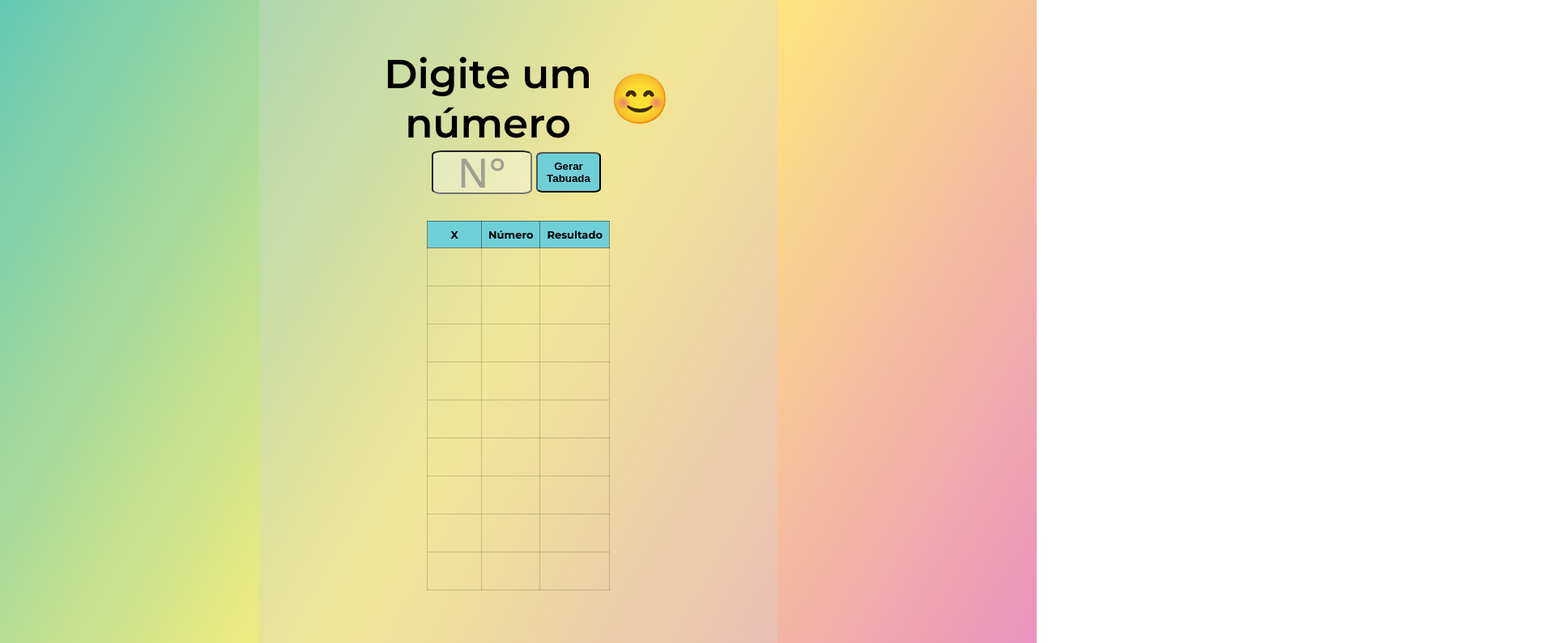
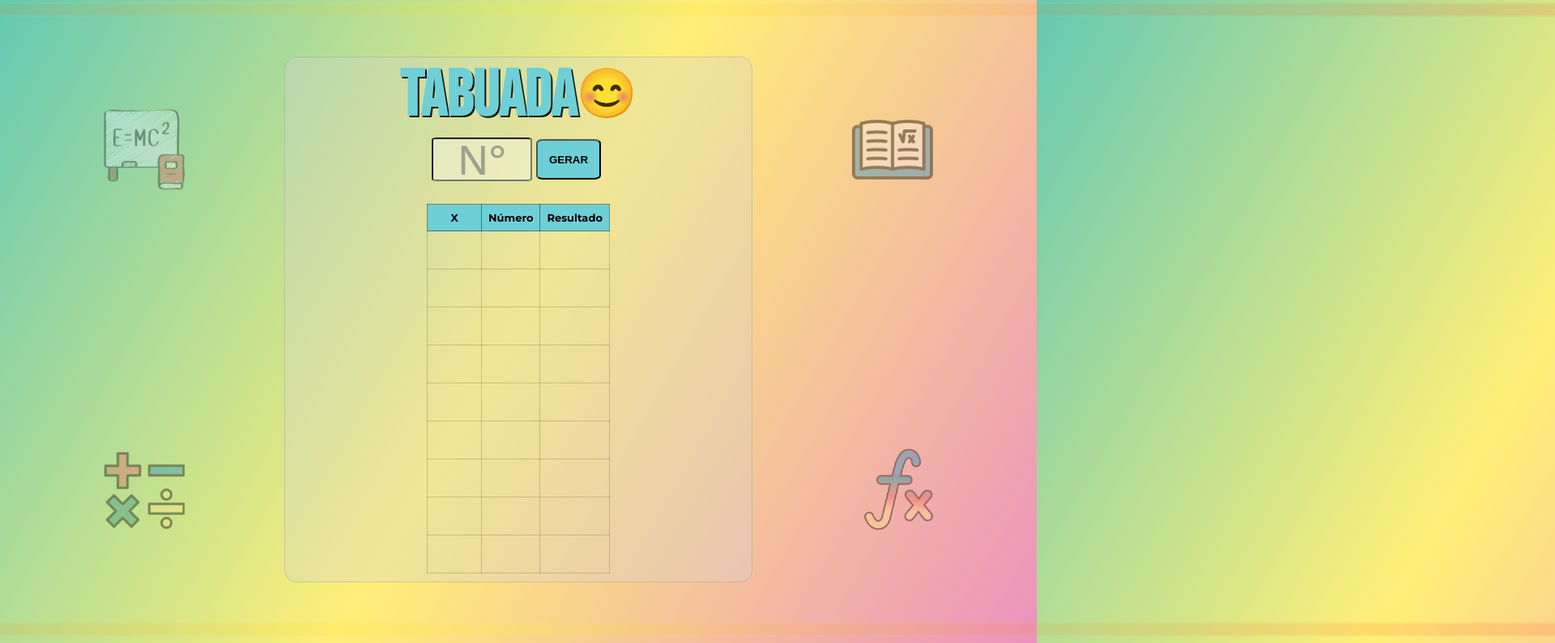
Before and after one commit to devfelipeeduardo/tabuada_com_js, a plain HTML site: page index.html in a window 1280 px wide. Shown: the part 5-800 px from the top of the page at 81% size, 1920 px wide, since content can reach past the window. Drawn offline with nearby package versions, Linux system fonts and the light colour scheme.

Commit message:
Correcao de alguns bugs, responsividade, adicao de detalhes.

```diff
--- a/index.html
+++ b/index.html
@@ -5,23 +5,30 @@
 <head>
     <meta charset="UTF-8">
     <meta name="viewport" content="width=device-width, initial-scale=1.0">
-    <title>Exercícios DOM</title>
+    <title>Tabuada</title>
     <link rel="stylesheet" href="style.css">
 </head>
 
 <body>
+
+    <div class="background-effect-top"></div>
+    <div class="background-effect-bottom"></div>
+
     <section class="multiplication-table-structure">
-        <div class="titulo-structure">
-            <label class="titulo" for="meuBotao">Digite um número</label>
-            <span class="emoji-sorrindo">😊</span>
+        <div class="title-structure">
+            <label class="title" for="generate-button">TABUADA</label>
+            <span class="smile-emote">😊</span>
         </div>
+
         <div class="input-button">
-            <input class="numero-input" id="numero-input" type="text" placeholder="N°">
-            <button class="meuBotao" id="meuBotao">Gerar Tabuada</button>
+            <input class="number-input" id="number-input" type="text" placeholder="N°">
+            <button class="generate-button" id="generate-button">GERAR</button>
         </div>
-        <div class="aviso" id="aviso">
+
+        <div class="warning" id="warning">
             <p></p>
         </div>
+
         <table id="table" class="table">
             <tr>
                 <th>X</th>
@@ -74,10 +81,17 @@
                 <td></td>
             </tr>
         </table>
+
     </section>
 
+   <div class="decoration-images">
+        <img class="img" src="img/emc_2.png" alt="" >
+        <img class="img" src="img/livro_matematica.png" alt="" >
+        <img class="img" src="img/simbolo_funcao.png" alt="" >
+        <img class="img" src="img/simbolos_matematica.png" alt="" >
+    </div>
+
     <script src="script.js"></script>
-
 </body>
 
 </html>
--- a/script.js
+++ b/script.js
@@ -1,32 +1,36 @@
-function mostrarResultadoTabela(lista) {
-    const tabela = document.getElementById('table');
+function showTableResult(lista) {
+    const table = document.getElementById('table');
     for (let i = 0; i < lista.length; i++) {
         for(let j = 0; j < lista[i].length; j++) {
-            tabela.rows[i + 1].cells[j].innerHTML = lista[i][j];
+            table.rows[i + 1].cells[j].innerHTML = lista[i][j];
+        }
     }
 }
 
-}
+document.getElementById('generate-button').addEventListener('click', function () {
 
-document.getElementById('meuBotao').addEventListener('click', function () {
-
-    const numero = parseInt(document.getElementById('numero-input').value);
-
-    const aviso = document.querySelector('.aviso');
-
-    if (isNaN(numero) || numero == "") {
-        aviso.innerText = "Digite um número!";
+    const number = document.getElementById('number-input').value.trim();
+    const warning = document.querySelector('.warning');
+    if (!/^\d+$/.test(number)) {
+        warning.innerText = "Digite um número inteiro!";
         return;
     }
 
-    let lista_numero = []
-
-    for (i = 1; i <= 10; i++) {
-        let resultado = i * numero;
-        lista_numero.push([i, numero, resultado])
+    const numberLimit = 100000;
+    if (number > numberLimit) {
+        warning.innerText = "Digite um número menor que " + numberLimit;
+        return;
     }
 
-    aviso.innerText = " ";
-    mostrarResultadoTabela(lista_numero);
+    const numeroInt = parseInt(number);
+    let numberList = []
+    for (i = 1; i <= 10; i++) {
+        let result = i * numeroInt;
+        numberList.push([i, numeroInt, result]);
+    }
+
+    warning.innerText = "";
+
+    showTableResult(numberList);
 
 });
--- a/style.css
+++ b/style.css
@@ -1,10 +1,15 @@
 @import url('https://fonts.googleapis.com/css2?family=Montserrat:ital,wght@0,100..900;1,100..900&family=Open+Sans:ital,wght@0,300..800;1,300..800&display=swap');
+@import url('https://fonts.googleapis.com/css2?family=Bebas+Neue&display=swap');
+
+:root {
+    --light-blue-color: #6fcfd7;
+}
 
 *,
 *::after,
 *::before {
-    padding: 0px;
-    margin: 0px;
+    padding: 0rem;
+    margin: 0rem;
 }
 
 html {
@@ -16,9 +21,44 @@ body {
     display: flex;
     flex-direction: row;
     justify-content: center;
+    align-items: center;
     min-height: 100vh;
     background: linear-gradient(300deg, #eb92be, #ffef78, #63c9b4);
+    overflow-x: hidden;
 }
+
+@keyframes moverLinha {
+    0% {transform: translateX(0);}
+    100% {transform: translateX(-50%);}
+}
+
+.background-effect-top {
+    position: absolute;
+    top: 1%;
+    left: 0%;
+    width: 200%;
+    height: 1.4rem;
+    z-index: 0;
+    background: linear-gradient(90deg, red,yellow, red);
+    opacity: 0.1;
+    border: 2px solid rgba(255, 246, 125, 0.5);
+    animation: moverLinha 10s linear infinite;
+}
+
+.background-effect-bottom {
+    position: absolute;
+    bottom: 1%;
+    left: 0%;
+    width: 200%;
+    height: 1.4rem;
+    z-index: 0;
+    background: linear-gradient(90deg, red,yellow, red);
+    opacity: 0.1;
+    border: 2px  solid rgba(255, 246, 125, 0.5);
+    animation: moverLinha 10s linear infinite;
+}
+
+
 
 .multiplication-table-structure {
     display: flex;
@@ -26,29 +66,34 @@ body {
     flex-wrap: nowrap;
     align-items: center;
     justify-content: center;
-    min-width: 50%;
-    /* max-width: 50%; */
+    min-width: 45%;
+    z-index: 1;
     background: rgba(212, 212, 212, 0.329);
-    backdrop-filter: blur(5.5px);
+    border: 1px solid rgba(150, 150, 150, 0.379);
+    border-radius: 2.5%;
 }
 
-.titulo-structure {
+.title-structure {
     display: flex;
     flex-direction: row;
     justify-content: center;
     align-items: center;
 }
 
-.titulo {
+.title {
     display: block;
-    font-size: 5rem;
+    font-family: 'Bebas Neue';
+    font-size: 8rem;
     font-weight: 600;
     text-align: center;
-    max-width: 30rem;
+    color: var(--light-blue-color);
+    text-shadow: 2px 2px 0 rgba(0, 0, 0, 0.9)
 }
 
-.emoji-sorrindo {
+.smile-emote {
+    position: relative;
     font-size: 6rem;
+    padding-bottom: 1rem;
 }
 
 .input-button {
@@ -56,10 +101,10 @@ body {
     flex-direction: row;
     justify-content: center;
     align-items: center;
-    padding-bottom: 1rem;
+    padding-bottom: 0.5rem;
 }
 
-.numero-input {
+.number-input {
     background-color: rgba(255, 255, 255, 0.317);
     font-family: 'Open Sans', sans-serif;
     font-size: 5rem;
@@ -67,32 +112,44 @@ body {
     width: 12rem;
     height: 5rem;
     text-align: center;
-    border-radius: 10%;
+    border-radius: 5%;
 }
 
-.numero-input:focus {
+.number-input:focus {
+    border: 2px solid rgba(0, 0, 0, 0.500);
     outline: none;
 }
 
-.numero-input::placeholder {
+.number-input::placeholder {
     color: grey;
     font-size: 5rem;
     text-align: center;
     opacity: 0.7;
 }
 
-.meuBotao {
+.generate-button {
     width: 8rem;
     height: 5rem;
     margin: 0.5rem 0.5rem;
     cursor: pointer;
     border-radius: 10%;
-    background-color:#6fcfd7;
+    background-color: var(--light-blue-color);
     font-weight: 600;
+}
+
+.warning {
+    display: flex;
+    flex-direction: row;
+    justify-content: center;
+    align-items: center;
+    width: 20rem;
+    height: 1rem;
+    padding-bottom: 1rem;
 }
 
 table {
     border-collapse: collapse;
+    margin-bottom: 1rem;
 }
 
 th, td {
@@ -100,19 +157,10 @@ th, td {
     text-align: center;
 }
 
-.aviso {
-    display: flex;
-    flex-direction: row;
-    justify-content: center;
-    align-items: center;
-    width: 10rem;
-    height: 1rem;
-    padding-bottom: 1rem;
-}
 
 th {
     border: 0.1rem solid rgba(0, 0, 0, 0.425);
-    background-color: #6fcfd7;
+    background-color: var(--light-blue-color);
     font-size: 1.3rem;
 }
 
@@ -122,3 +170,57 @@ td {
     min-width: 5rem;
     height: 3rem;
 }
+
+tr:last-child {
+    font-size: 3rem;
+}
+
+.decoration-images {
+    position: absolute;
+    z-index: 0;
+    min-width: 100%;
+    min-height: 100%;
+}
+
+.decoration-images > img {
+    position: absolute;
+    max-width: 10rem;
+    max-height: 10rem;
+    opacity: 0.4;
+}
+
+.decoration-images img:nth-child(1) {
+    top: 17.5%;
+    left: 10%;
+}
+.decoration-images img:nth-child(2) {
+    top: 17.5%;
+    right: 10%;
+}
+
+.decoration-images img:nth-child(3) {
+    bottom: 17.5%;
+    right: 10%;
+}
+
+.decoration-images img:nth-child(4) {
+    bottom: 17.5%;
+    left: 10%;
+}
+
+@media (max-width: 768px) {
+
+    .title-structure {
+        margin-left: 1rem;
+    }
+
+    .background-effect-top,
+    .background-effect-bottom {
+        display: none;
+    }
+
+    .decoration-images {
+        display: none;
+    }
+
+}
```
Also changed, not shown: img/emc_2.png (added), img/livro_matematica.png (added), img/simbolo_funcao.png (added), img/simbolos_matematica.png (added), 1 other file.
